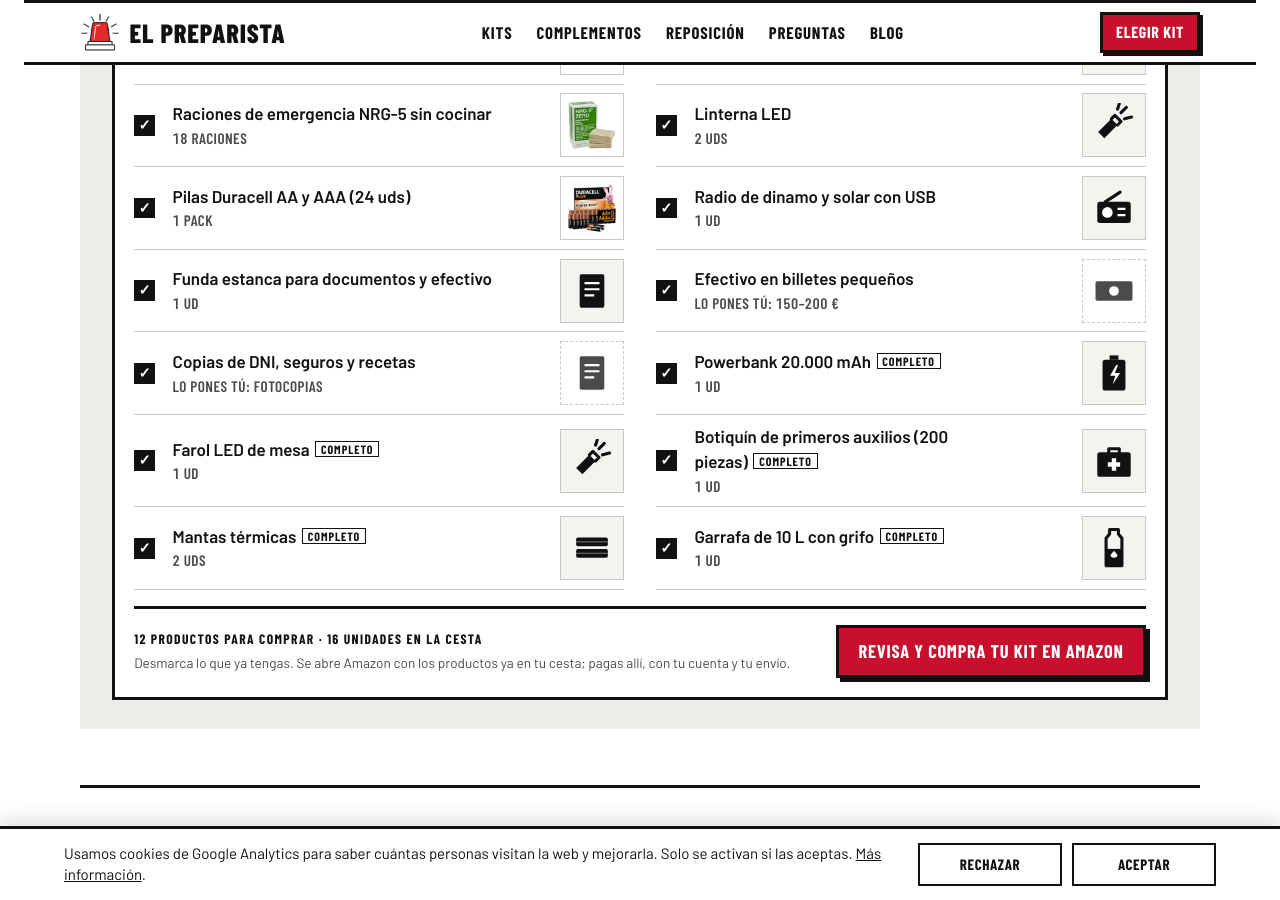
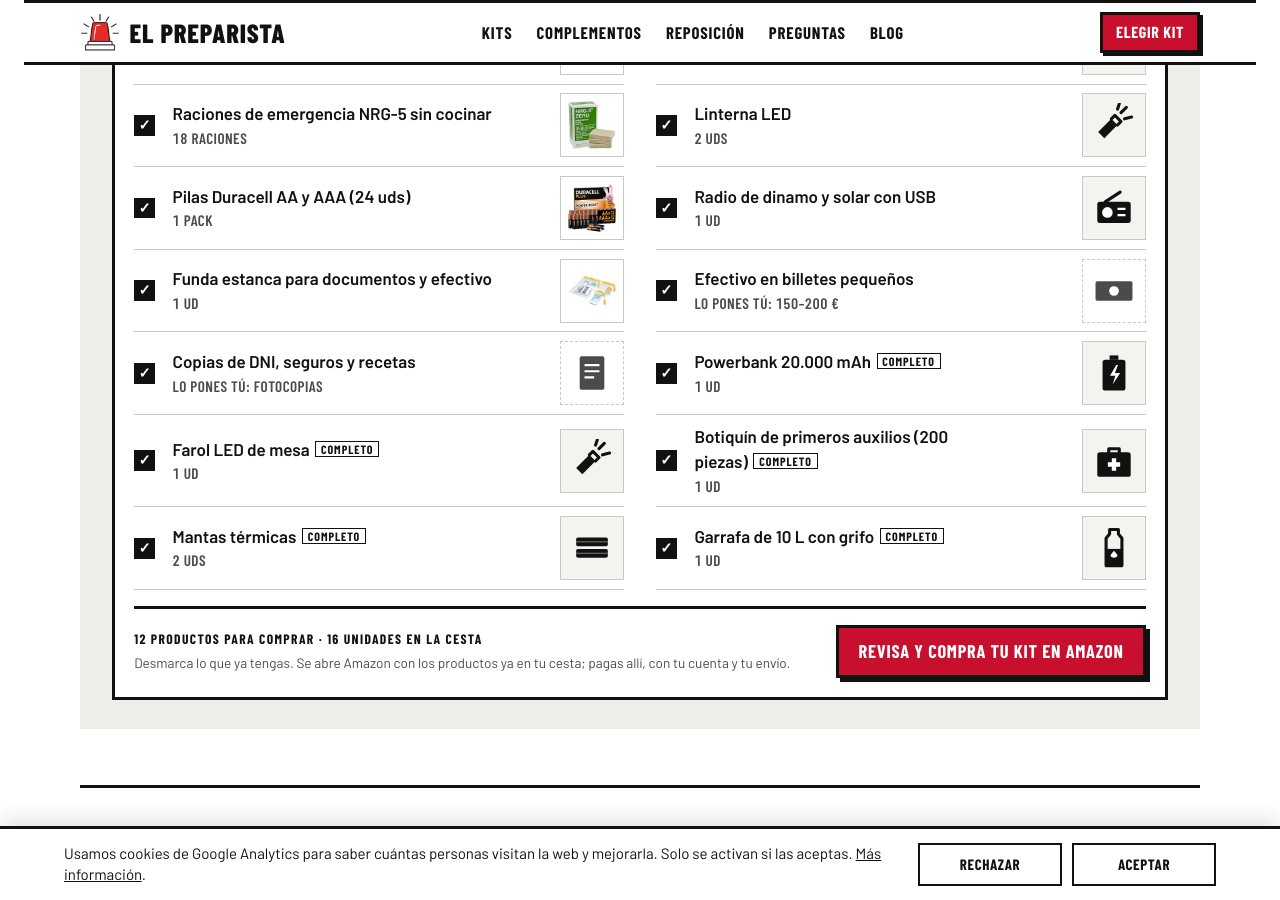
Before and after one commit to lucilayun-ux/elpreparista, a Jekyll site: the page index.html, which Jekyll copies as it is, in a window 1280 px wide and 900 px high, scrolled down 1901 px. Built offline with Jekyll 4.4.1, drawn with Linux system fonts in a browser that asks for light colours.

Commit message:
Foto de la funda estanca en las listas
Co-Authored-By: Claude Opus 5.5 <noreply@anthropic.com>
Claude-Session: https://claude.ai/code/session_01V7PVvrC8Dt7YxBNA65S9m6

```diff
--- a/index.html
+++ b/index.html
@@ -568,7 +568,7 @@ const PRODUCTS = {
   pilas:     { name: "Pilas Duracell AA y AAA (24 uds)", search: "pilas alcalinas aa aaa pack", asin: "B096QYFG1D", alts: ["B093LVB4P7"], pack: 1, unit: "pack", img: "img/pilas.jpg" },
   radio:     { name: "Radio de dinamo y solar con USB", search: "radio dinamo solar manivela usb", asin: "B00WIF2T7C", alts: ["B0FBPD6XW5"], pack: 1, unit: "ud" },
   powerbank: { name: "Powerbank 20.000 mAh", search: "bateria externa 20000mah", asin: "B07S829LBX", alts: ["B0D4MD1GSY", "B0BLM1TFTW", "B0CZTXBT5Y", "B0CXDXP8VR"], pack: 1, unit: "ud" },
-  funda:     { name: "Funda estanca para documentos y efectivo", search: "funda estanca documentos", asin: "B08DK57NFH", alts: ["B00UN4ROLQ"], pack: 1, unit: "ud" },
+  funda:     { name: "Funda estanca para documentos y efectivo", search: "funda estanca documentos", asin: "B08DK57NFH", alts: ["B00UN4ROLQ"], pack: 1, unit: "ud", img: "img/funda.jpg" },
   efectivo:  { name: "Efectivo en billetes pequeños", diy: "Lo pones tú: 150–200 €" },
   docs:      { name: "Copias de DNI, seguros y recetas", diy: "Lo pones tú: fotocopias" },
   botiquin:  { name: "Botiquín de primeros auxilios (120 piezas)", search: "botiquin primeros auxilios completo", asin: "B074SW64NR", alts: [{ asin: "B07R3RMFC4", name: "Botiquín de primeros auxilios (200 piezas)" }], pack: 1, unit: "ud" },
```
Also changed, not shown: img/funda.jpg (added).
